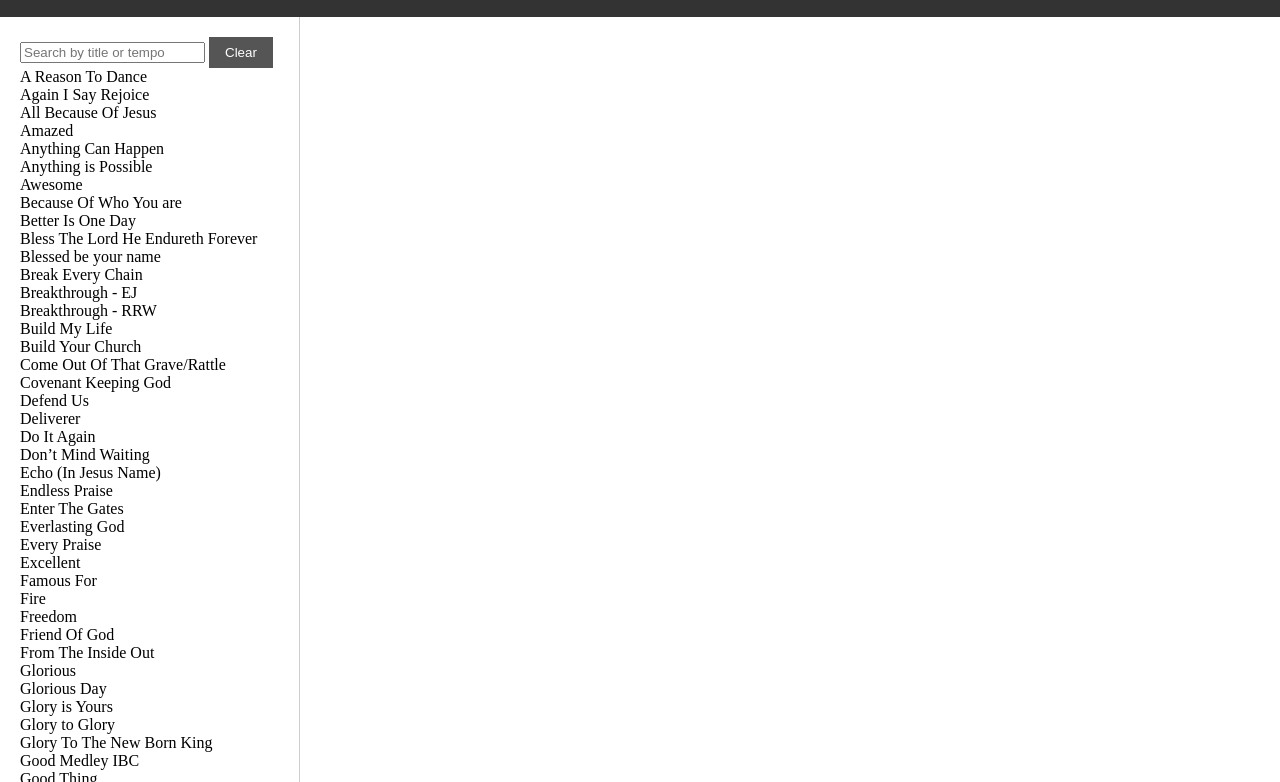
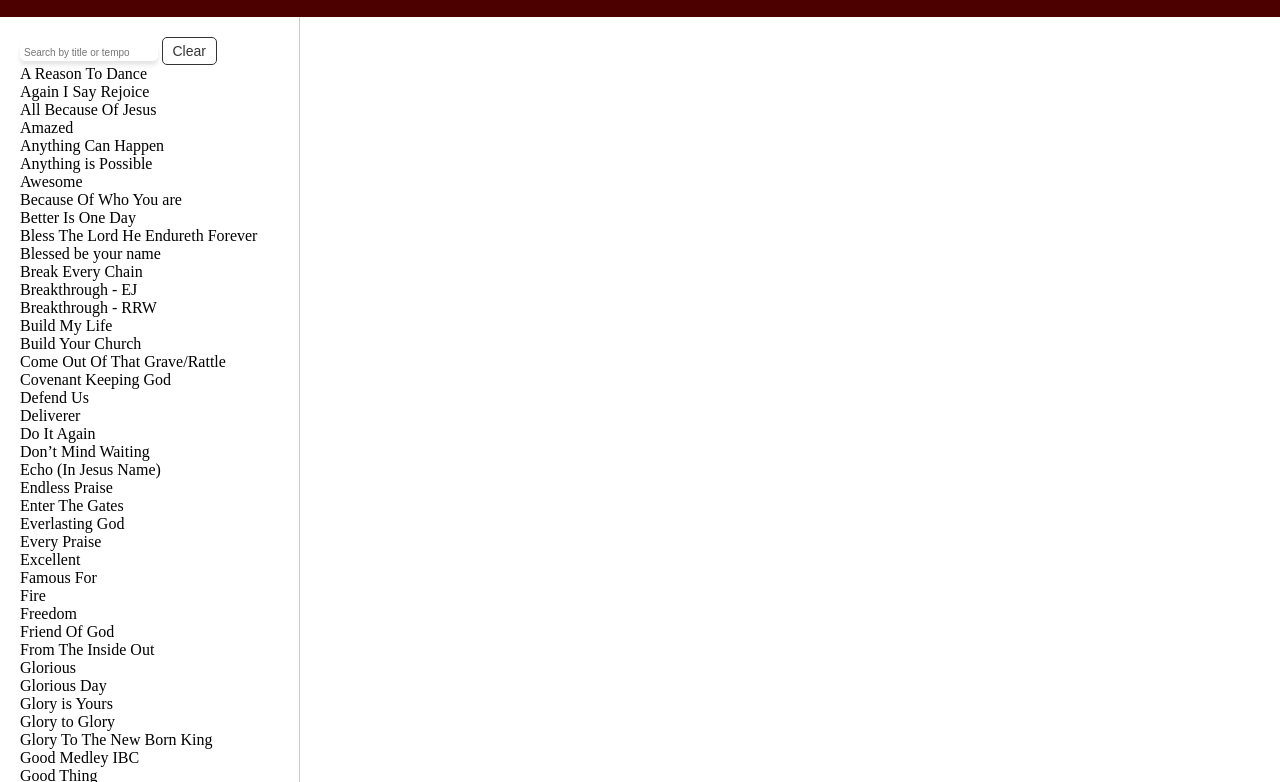
Before and after one commit to ddhernandez45/AFCTempos, a plain HTML site: page index.html in a window 1280 px wide. Shown: the part 83-865 px from the top of the page. Drawn offline with Linux system fonts and the light colour scheme.

Commit message:
Update styles.css

```diff
--- a/styles.css
+++ b/styles.css
@@ -13,7 +13,7 @@ body {
 
 /* Styling for the header */
 header {
-   background-color: #333;
+   background-color: #4c0000;
    color: #fff;
    padding: 10px;
    text-align: center;
@@ -59,22 +59,43 @@ header {
 footer {
    text-align: center;
    padding: 10px;
-   background-color: #333;
+   background-color: #4c0000;
    color: #fff;
 }
 
 /* Styling for the "Clear" button */
 #clearButton {
-   background-color: #555;
-   color: #fff;
    border: none;
-   padding: 8px 16px;
+   background: none;
+   color: #333; /* Text color */
+   font-size: 14px;
    cursor: pointer;
-   transition: background-color 0.3s;
+   padding: 5px 10px;
+   border-radius: 5px;
+   border: 1px solid #333;
+   transition: background-color 0.3s, color 0.3s, border-color 0.3s;
 }
 
 #clearButton:hover {
    background-color: #333;
+   color: #fff;
+   border-color: #333;
 }
 
+/* Styling for the search bar */
+#searchBar {
+   padding: 4px;
+   height: 10px;
+   border: none;
+   border-radius: 5px;
+   box-shadow: 0 4px 4px rgba(0, 0, 0, 0.1);
+   font-size: 10px;
+   width: 50%;
+   transition: box-shadow 0.3s;
+}
+
+#searchBar:focus {
+   outline: none;
+   box-shadow: 0 4px 8px rgba(0, 0, 0, 0.2);
+}
 /* Created By: Destiny Hernandez */
```
